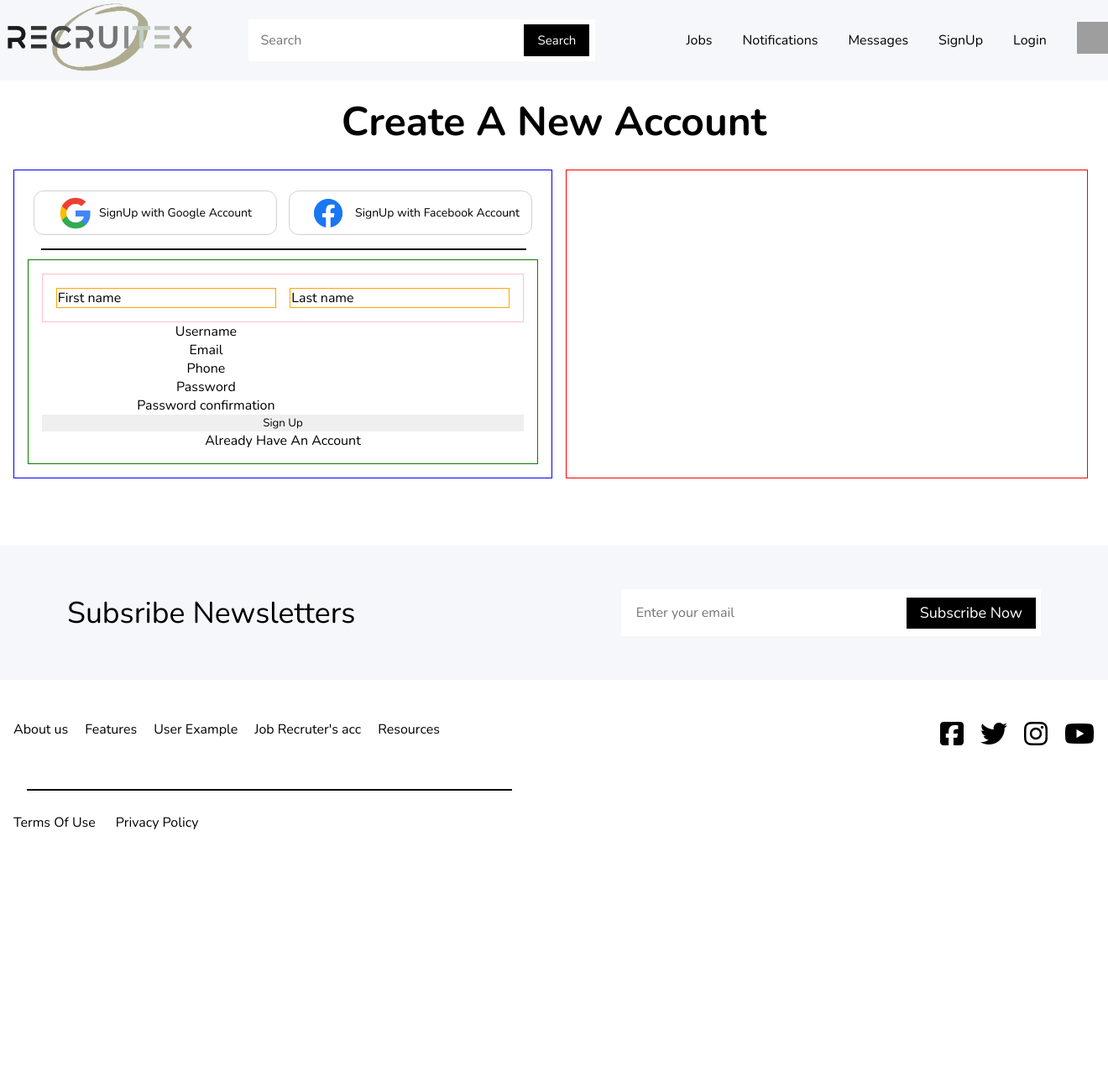
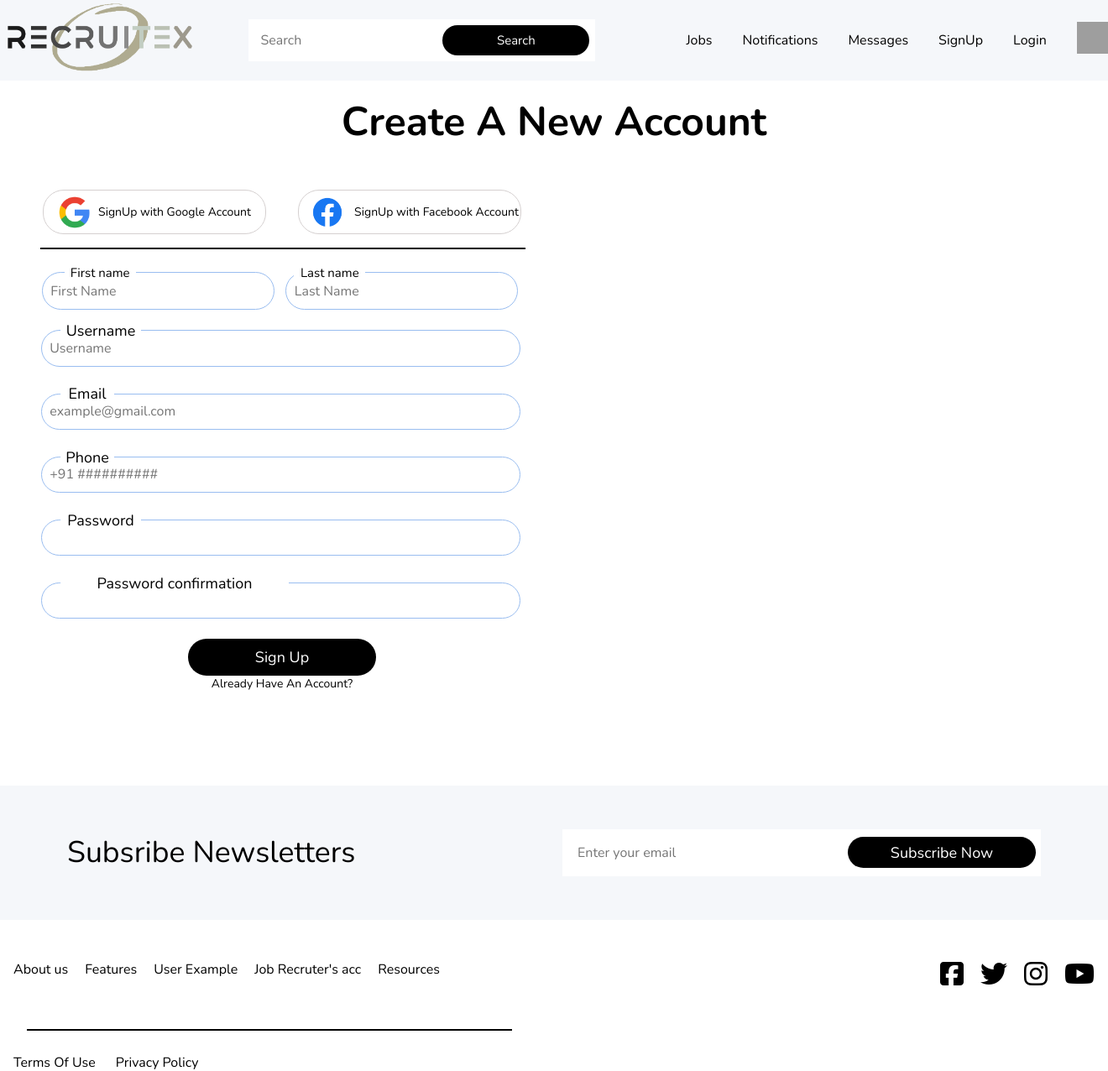
Before and after one commit to kvishal2706/Recruitex, a Django app: page /accounts/signup/ in a window 1320 px wide. Shown: the top 1276 px of the page at 84% size. Before the commit the page ends 988 px from the top, so only its background shows below. Run offline with Django 4.2, Linux system fonts and the light colour scheme; some libraries are stand-ins or nearby versions; grey boxes are pictures that could not be loaded.

Commit message:
adding styles

```diff
--- a/Recrutix/accounts/forms.py
+++ b/Recrutix/accounts/forms.py
@@ -3,22 +3,19 @@ from django import forms
 from django.forms import widgets
 from .models import CustomUser
 class CustomUserCreationForm(UserCreationForm):
-    first_name = forms.CharField(max_length=30, required=True, help_text='Required.' )
-    last_name = forms.CharField(max_length=30, required=True, help_text='Required.')
-    email = forms.EmailField(max_length=254, required=True, help_text='Required. Enter a valid email address.')
+    first_name = forms.CharField(max_length=30, required=True, help_text='Required.',widget=forms.TextInput(attrs={'placeholder': 'First Name'}))
+    last_name = forms.CharField(max_length=30, required=True, help_text='Required.',widget=forms.TextInput(attrs={'placeholder': 'Last Name'}))
+    email = forms.EmailField(max_length=254, required=True, help_text='Required. Enter a valid email address.',widget=forms.TextInput(attrs={'placeholder': 'example@gmail.com'}))
     class Meta(UserCreationForm):
         model = CustomUser
         fields = ('username', 'email', 'phone', 'first_name', 'last_name','password1','password2')
+        widgets = {
+            'phone': forms.TextInput(attrs={'placeholder': '+91 ##########'}),
+            'username': forms.TextInput(attrs={'placeholder': 'Username'})
+        }
 
 class CustomUserChangeForm(UserChangeForm):
 
     class Meta:
         model = CustomUser
         fields = ('username', 'email', 'phone', 'first_name', 'last_name')
-        # widget = {
-        #     'username': forms.TextInput(attrs={'class':'username_name'}),
-        #     'email': forms.TextInput(attrs={'class':'email_name'}),
-        #     'phome': forms.NumberInput(attrs={'class':'phome_name'}),
-        #     'first_name': forms.TextInput(attrs={'class':'first_name'}),
-        #     'last_name': forms.TextInput(attrs={'class':'last_name'})
-        # }
--- a/Recrutix/static/styles/base.css
+++ b/Recrutix/static/styles/base.css
@@ -22,6 +22,7 @@ body{
 }
 nav{
     position: fixed;
+    z-index: 9;
     top: 0px;
     height: 3rem;
     padding: 1.5rem 0;
--- a/Recrutix/static/styles/sign-up.css
+++ b/Recrutix/static/styles/sign-up.css
@@ -1,11 +1,10 @@
-input{
-    border-radius: 12px;
-    outline: palevioletred;
-}
 .main{
     width: 80rem;
     margin-left: 1rem;
     display: flex;
+}
+nav {
+    z-index: 9;
 }
 .heading-tag{
     margin: 1.5rem 0;
@@ -13,7 +12,7 @@ input{
 .left{
     width: 40rem;
     height: auto;
-    border: 1px solid blue;
+    /* border: 1px solid blue; */
     margin-right: 1rem;
 }
 .login-options{
@@ -23,9 +22,9 @@ input{
     justify-content: space-around;
 }
 .logos{
-    width: 18rem;
+    width: 16.5rem;
     border: 1px solid rgb(213, 208, 208);
-    border-radius: 12px;
+    border-radius: 25px;
     display: flex;
     margin: 0.5rem 0;
     justify-content: center;
@@ -52,33 +51,212 @@ hr{
     margin-left: 2rem;
 }
 .form-box{
-    border: solid 1px green;
     margin: 0 1rem 1rem 1rem;
     padding: 1rem;
     display: flex;
     flex-direction: column;
 }
+.form-box input{
+    font-size: 16px;
+}
+/* This is the first and llast name block */
     .names{
-    border: 1px solid pink;
+        position: relative;
         display: flex;
-    padding: 1rem;
+        /* padding: 1rem; */
         justify-content: space-around;
-    gap: 1rem;
+        /* gap: 1rem; */
     }
     .first_name{
         width: 18rem;
-    border: 1px solid orange;
+        margin-left: -5px;
+
+    }
+    .first_name p{
+        position:absolute;
+        width: 5.3rem;
+        bottom: 2.165rem;
+        left: 1.8rem;
+        font-size: 15px;
+        background-color: white;
+        color: #000000;
+        font-weight: 400;
+
+    }
+    .first_name input{
+        height: 1.5rem;
+        padding: 0.6rem;
+        /* width: 13.9rem; */
+        width: 16rem;
+        border: 1.5px solid #99bdf0;
+        border-radius: 25px;
     }
     .last_name{
         width: 18rem;
-    border: 1px solid orange;
     }
+    .last_name p{
+        position:absolute;
+        width: 5.3rem;
+        bottom: 2.165rem;
+        right: 11.8rem;
+        font-size: 15px;
+        background-color: white;
+        color: #000000;
+        font-weight: 400;
 
-
-
-
-
+    }
+    .last_name input{
+        height: 1.5rem;
+        padding: 0.6rem;
+        /* width: 14rem; */
+        width: 16rem;
+        border: 1.5px solid #99bdf0;
+        border-radius: 25px;
+    }
+/*Names block ends here*/
+/*Username block*/
+    .username{
+        position: relative;
+        width: 35.8rem;
+        margin: 1rem 0;
+        padding: 0.5rem 0;
+    }
+    .username p{
+        position: absolute;
+        width: 6rem;
+        bottom: 2.4rem;
+        left: 1.5rem;
+        font-size: 18px;
+        font-weight: 400;
+        color: #000000;
+        background-color: #ffffff;
+    }
+    .username input{
+        border: 1.5px solid #99bdf0;
+        /* width: 32rem; */
+        width: 34.4rem;
+        padding: 0.6rem;
+        border-radius: 25px;
+    }
+/*Username blobk end*/
+/*email block*/
+    .email{
+        position: relative;
+        width: 35.8rem;
+        margin: 1rem 0;
+        padding: 0.5rem 0;
+    }
+    .email p{
+        width: 4rem;
+        position: absolute;
+        bottom: 2.4rem;
+        left: 1.5rem;
+        font-size: 18px;
+        font-weight: 400;
+        color: #000000;
+        background-color: #ffffff;
+    }
+    .email input{
+        border: 1.5px solid #99bdf0;
+        /* width: 32rem; */
+        width: 34.4rem;
+        padding: 0.6rem;
+        border-radius: 25px;
+    }
+/*email block end*/
+/*phone block*/
+    .phone{
+        width: 35.8rem;
+        position: relative;
+        margin: 1rem 0;
+        padding: 0.5rem 0;
+    }
+    .phone p{
+        width: 4rem;
+        position: absolute;
+        bottom: 2.4rem;
+        left: 1.5rem;
+        font-size: 18px;
+        font-weight: 400;
+        color: #000000;
+        background-color: #ffffff;
+    }
+    .phone input{
+        border: 1.5px solid #99bdf0;
+        /* width: 32rem; */
+        width: 34.4rem;
+        padding: 0.6rem;
+        border-radius: 25px;
+    }
+/*phone block end*/
+/*password block*/
+    .password{
+        width: 35.8rem;
+        position: relative;
+        margin: 1rem 0;
+        padding: 0.5rem 0;
+    }
+    .password p{
+        width: 6rem;
+        position: absolute;
+        bottom: 2.4rem;
+        left: 1.5rem;
+        font-size: 18px;
+        font-weight: 400;
+        color: #000000;
+        background-color: #ffffff;
+    }
+    .password input{
+        border: 1.5px solid #99bdf0;
+        /* width: 32rem; */
+        width: 34.4rem;
+        padding: 0.6rem;
+        border-radius: 25px;
+    }
+/*password block end*/
+/*password-confirmation block*/
+    .password-confirmation{
+        width: 35.8rem;
+        position: relative;
+        margin: 1rem 0;
+        padding: 0.5rem 0;
+    }
+    .password-confirmation p{
+        width: 17rem;
+        position: absolute;
+        bottom: 2.4rem;
+        left: 1.5rem;
+        font-size: 18px;
+        font-weight: 400;
+        color: #000000;
+        background-color: #ffffff;
+    }
+    .password-confirmation input{
+        border: 1.5px solid #99bdf0;
+        /* width: 32rem; */
+        width: 34.4rem;
+        padding: 0.6rem;
+        border-radius: 25px;
+    }
+/*password-confirmation block end*/
+/*Signup button*/
+    button{
+        width: 14rem;
+        padding: 0.6rem;
+        font-size: 18px;
+        border-radius: 25px;
+        color: #ffffff;
+        align-self: center;
+        background-color: #000000;
+        cursor: pointer;
+    }
+    span{
+        font-size: 14px;
+        font-weight: 200;
+        color: #3E3E3E;
+    }
+/*Signup button end*/
 .right{
     width: 40rem;
-    border: 1px solid red;
+    /* border: 1px solid red; */
 }
--- a/Recrutix/templates/registration/UserSignup.html
+++ b/Recrutix/templates/registration/UserSignup.html
@@ -24,37 +24,37 @@
             <div class="form-inputs">
                <div class="names">
                   <div class="first_name">
-                     {{form.first_name.label}}
+                     <p>{{form.first_name.label}}</p>
                      {{form.first_name}}
                   </div>
                   <div class="last_name">
-                     {{form.last_name.label}}
+                     <p>{{form.last_name.label}}</p>
                      {{form.last_name}}
                   </div>
                </div>
                <div class="username">
-                  {{form.username.label}}
+                  <p>{{form.username.label}}</p>
                   {{form.username}}
                </div>
                <div class="email">
-                  {{form.email.label}}
+                  <p>{{form.email.label}}</p>
                   {{form.email}}
                </div>
                <div class="phone">
-                  {{form.phone.label}}
+                  <p>{{form.phone.label}}</p>
                   {{form.phone}}
                </div>
                <div class="password">
-                  {{form.password1.label}}
+                  <p>{{form.password1.label}}</p>
                   {{form.password1}}
                </div>
                <div class="password-confirmation">
-                  {{form.password2.label}}
+                  <p>{{form.password2.label}}</p>
                   {{form.password2}}
                </div>
             </div>
             <button type="submit">Sign Up</button>
-            <span><a href="{% url 'login' %}">Already Have An Account</a></span>
+            <span><a href="{% url 'login' %}">Already Have An Account?</a></span>
          </form>
       </div>
       <div class="right">
```
Lines whose indentation alone changed are shown as unchanged.
